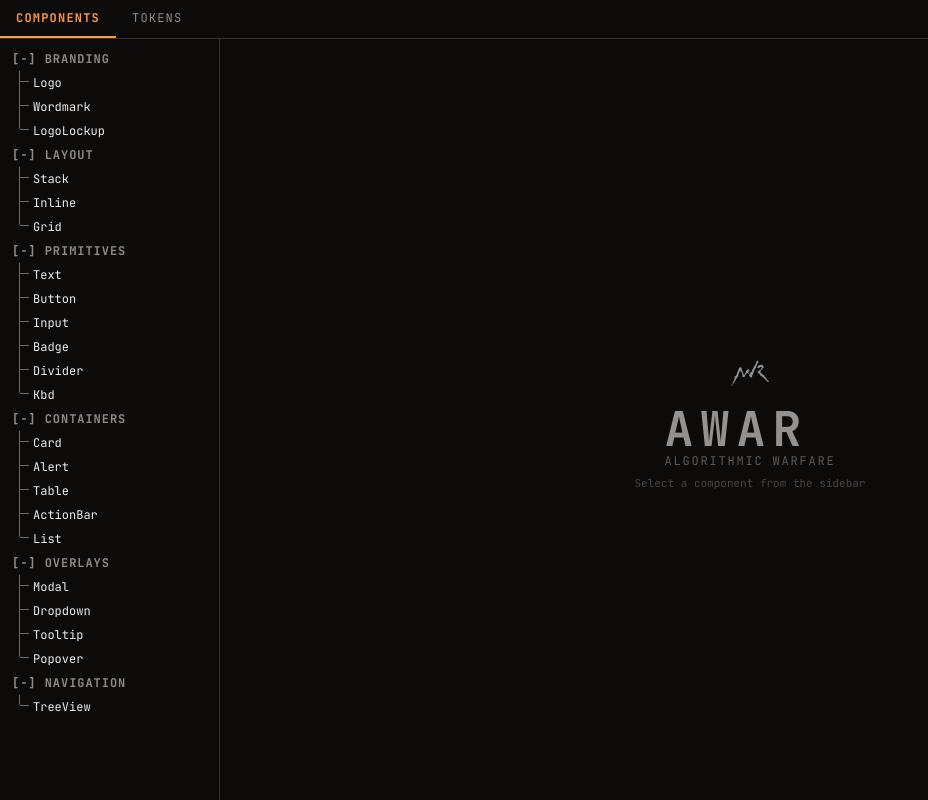
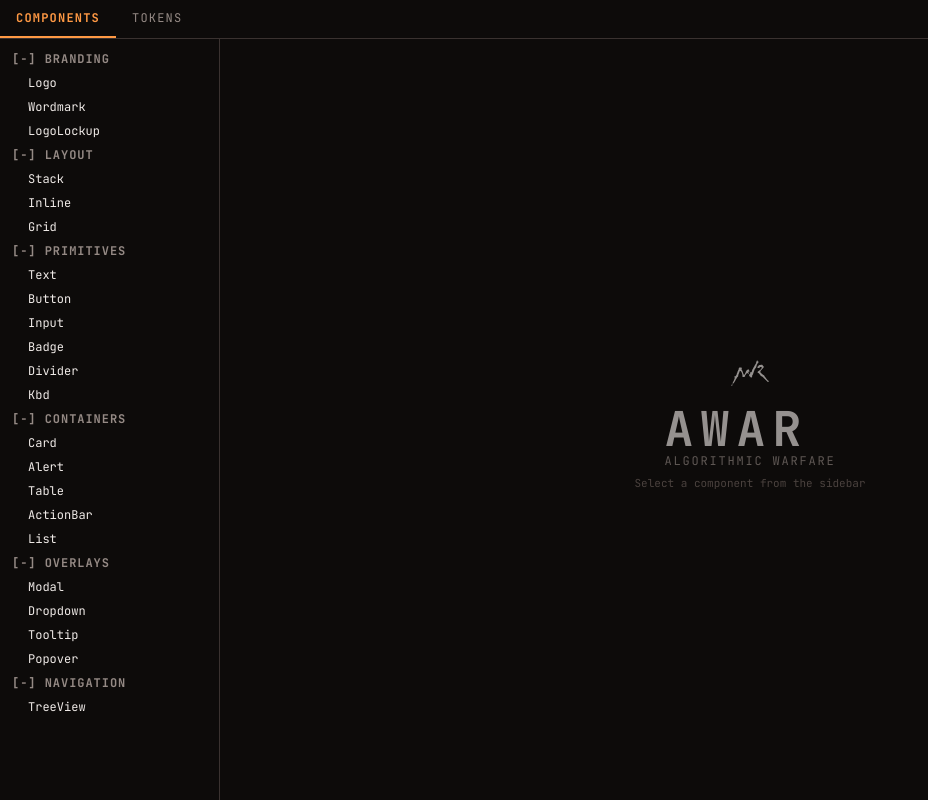
Before and after one commit to Algorithmic-Warfare/awar.dev-ui, a React (Vite) app: page / in a window 1280 px wide. Shown: the whole page, without its empty margins (0-928 px from the left). Built offline with nearby package versions, Linux system fonts and the light colour scheme.

Commit message:
refactor: replace tree connectors with indentation-only hierarchy
Remove CSS border connectors from TreeView, use padding-based
indentation as the sole visual indicator of nesting depth.

[agent commit]

```diff
--- a/src/showcase/TreeView.module.css
+++ b/src/showcase/TreeView.module.css
@@ -1,5 +1,5 @@
 .root {
-  /* top-level wrapper — no styling needed */
+  /* top-level wrapper */
 }
 
 /* ── Branch toggle button ── */
@@ -29,53 +29,17 @@
 /* ── Children container ── */
 
 .children {
-  position: relative;
-  margin-left: 7px;
-  padding-left: 14px;
-}
-
-/* Continuous vertical line */
-.children::before {
-  content: '';
-  position: absolute;
-  top: 0;
-  left: 0;
-  bottom: 0;
-  width: 0;
-  border-left: 1px solid var(--aw-sys-color-text-muted);
+  padding-left: 16px;
 }
 
 /* ── Item (leaf or branch inside a children container) ── */
 
 .item {
-  position: relative;
   padding: 2px 0;
 }
 
-/* Horizontal arm */
-.item::before {
-  content: '';
-  position: absolute;
-  left: -14px;
-  top: 10px;  /* align with first line of text rather than 50%, works better for branches */
-  width: 10px;
-  height: 0;
-  border-top: 1px solid var(--aw-sys-color-text-muted);
-}
-
-/* Last child: mask the vertical line below */
 .itemLast {
   composes: item;
-}
-
-.itemLast::after {
-  content: '';
-  position: absolute;
-  left: -14px;
-  top: 10px;
-  bottom: 0;
-  width: 0;
-  border-left: 1px solid var(--aw-sys-color-bg-root);
 }
 
 /* ── Links ── */
```
